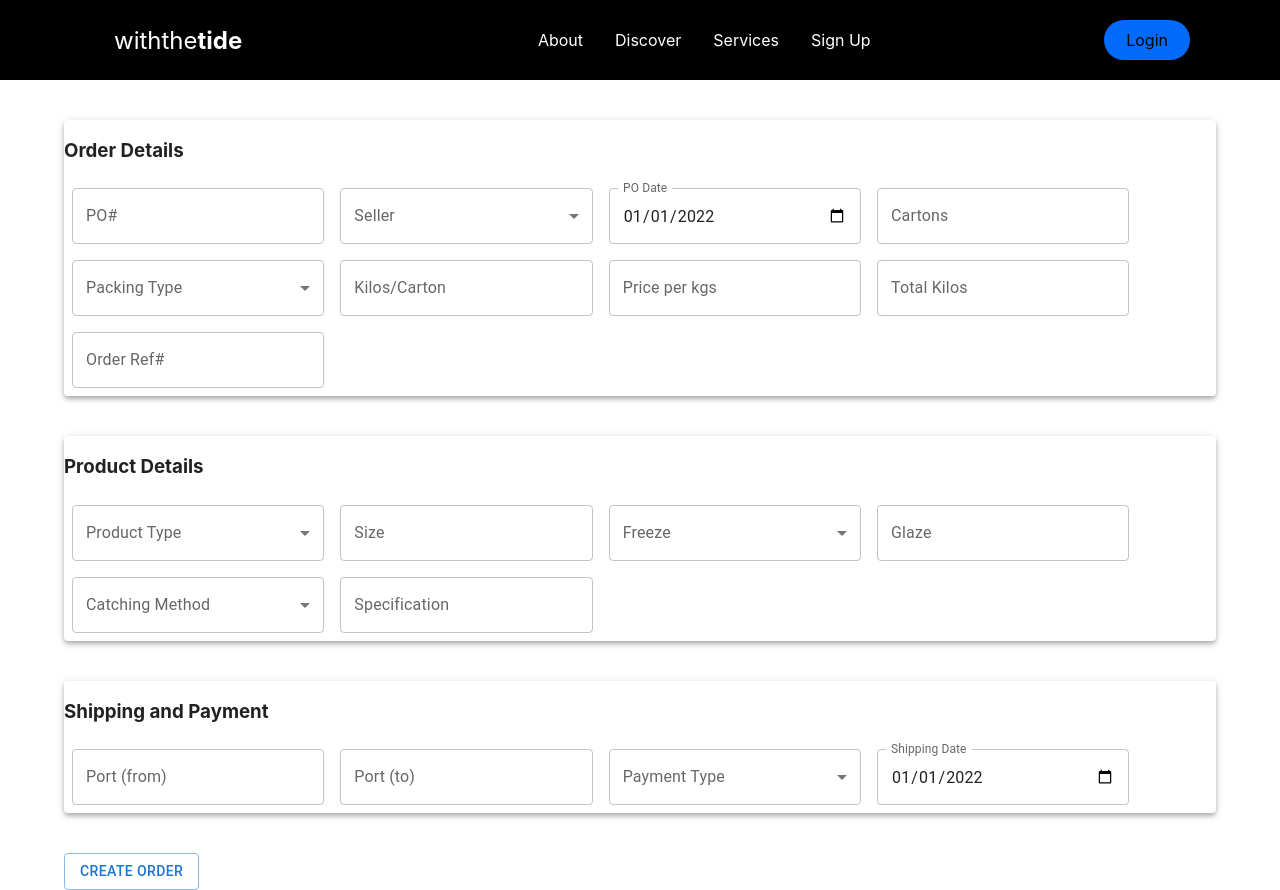
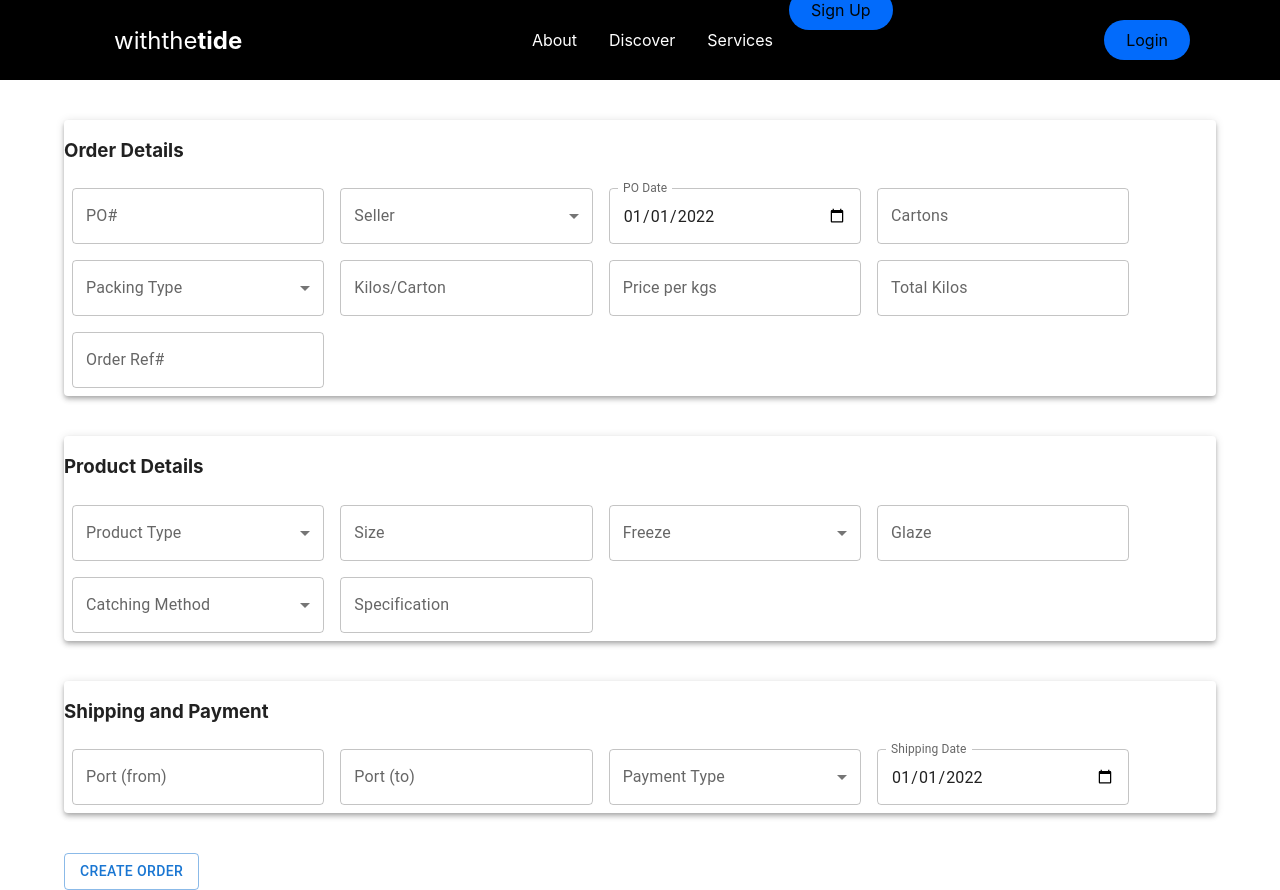
Before and after one commit to dariusVassel/phase-4-frontend-project, a React (Create React App) app: page /new_order in a window 1280 px wide. Built offline with nearby package versions, Linux system fonts and the light colour scheme.

Commit message:
Adding Signup Option

```diff
--- a/src/components/ButtonElement.js
+++ b/src/components/ButtonElement.js
@@ -1,4 +1,4 @@
- import styled from 'styled-components'
+import styled from 'styled-components'
 import {Link} from 'react-scroll'
 
 
--- a/src/components/Navigation/Navbar.js
+++ b/src/components/Navigation/Navbar.js
@@ -66,7 +66,7 @@ export default function Navbar({loggedIn, logOutUser, currentUser, handleGetProd
                 <NavLinks to="services" smooth={true} duration={500} spy={true} exact='true' offset={-80}>Services</NavLinks>
               </NavItem>
               <NavItem>
-                <NavLinks to="signup" smooth={true} duration={500} spy={true} exact='true' offset={-80}>Sign Up</NavLinks>
+                <NavBtnLink to="/signup" smooth={true} duration={500} spy={true} exact='true' offset={-80}>Sign Up</NavBtnLink>
               </NavItem>
             </NavMenu>
             <NavBtn>
--- a/src/components/Orders/NewOrder.js
+++ b/src/components/Orders/NewOrder.js
@@ -15,6 +15,7 @@ import { useNavigate } from 'react-router-dom'
 
 export default function NewOrder({currentUser}) {
     // When back create new order form
+    const [errors, setErrors] = useState([]);
 
     const navigate = useNavigate()
 
@@ -237,6 +238,13 @@ export default function NewOrder({currentUser}) {
         })
     }
 
+    // .then((response) => {
+    //     if (response.ok) {
+    //       response.json().then((newMovie) => console.log(newMovie));
+    //     } else {
+    //       response.json().then((errorData) => setErrors(errorData.errors));
+    //     }
+    //   })
     // function handleSubmit(){
     //     console.log(newOrder)
     //     console.log(currentUser.id)
@@ -346,6 +354,14 @@ export default function NewOrder({currentUser}) {
                 <TextField id="shipping_date" name="shipping_date" label="Shipping Date" type="date" defaultValue="2022-01-01" sx={{ width: 220 }} InputLabelProps={{
                     shrink: true,
                     }} onChange={handleFormData}/>
+
+                {/* {errors.length > 0 && (
+                    <ul style={{ color: "red" }}>
+                    {errors.map((error) => (
+                        <li key={error}>{error}</li>
+                    ))}
+                    </ul>
+                )} */}
             </Box>
         </Paper>
         <br/>
```
